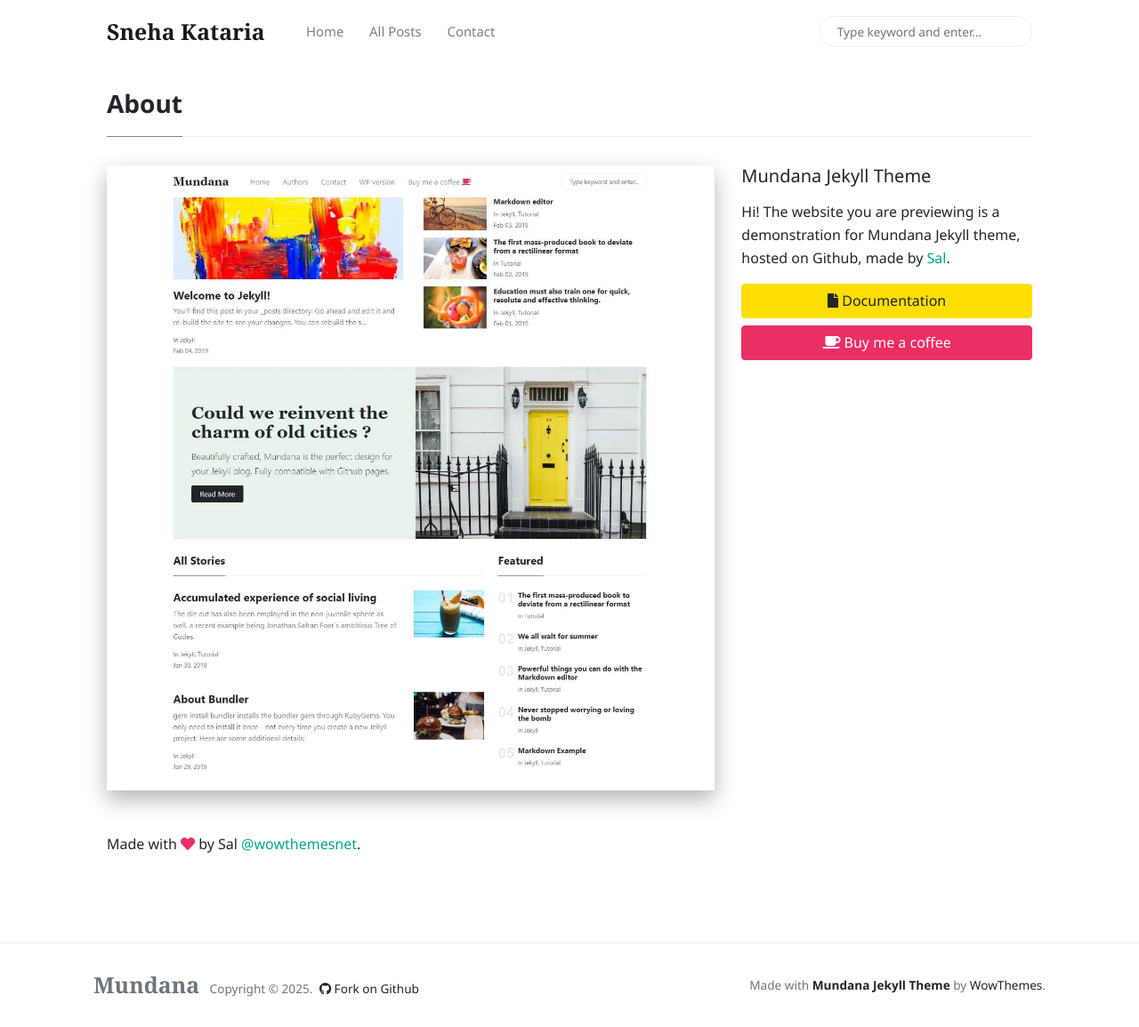
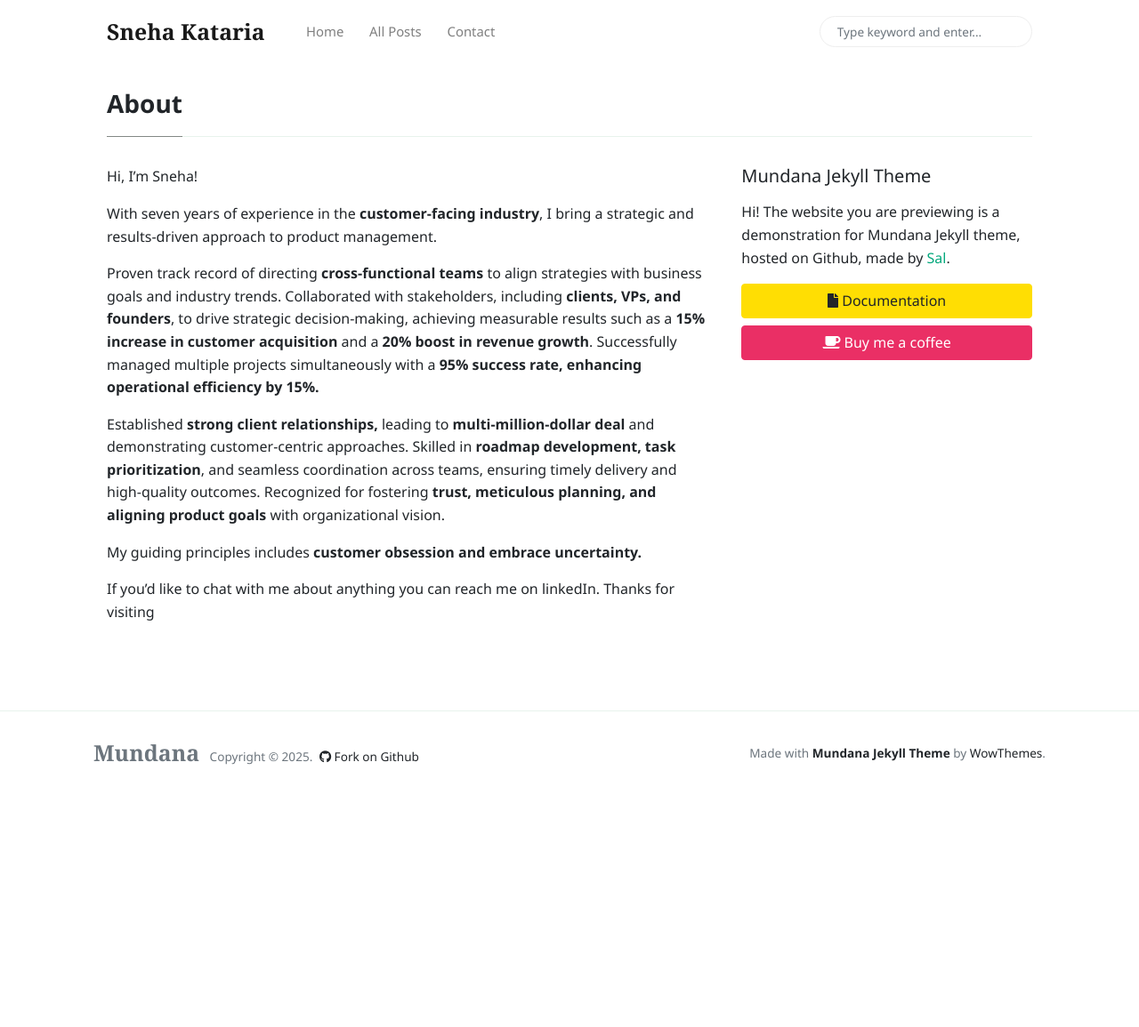
Before and after one commit to sneha-kataria/blog, a Jekyll site: the page built from _pages/about.md, in a window 1280 px wide and 1155 px high. Shown: the whole window at 89% size. Built offline with Jekyll 4.4.1, drawn with Linux system fonts in a browser that asks for light colours; nearby versions of some CDN libraries; comment, search, counter and statistics services are not loaded.

Commit message:
About me fixes.

```diff
--- a/_pages/about.md
+++ b/_pages/about.md
@@ -2,7 +2,26 @@
 title: "About"
 layout: page-sidebar
 permalink: "/about.html"
-image: "/assets/images/screenshot.jpg"
+#image: "/assets/images/screenshot.jpg"
 comments: true
 ---
-Made with <i class="fa fa-heart text-danger"></i> by Sal [@wowthemesnet](https://www.wowthemes.net/category/free-themes-templates/).
+Hi, I'm Sneha!
+
+With seven years of experience in the **customer-facing industry**, I bring a strategic and results-driven approach to
+product management.
+
+Proven track record of directing **cross-functional teams** to align strategies with business goals and industry trends.
+Collaborated with stakeholders, including **clients, VPs, and founders**, to drive strategic decision-making, achieving
+measurable results such as a **15% increase in customer acquisition** and a **20% boost in revenue growth**.
+Successfully managed multiple projects simultaneously with a **95% success rate, enhancing operational efficiency
+by 15%.**
+
+Established **strong client relationships,** leading to **multi-million-dollar deal** and demonstrating
+customer-centric approaches. Skilled in **roadmap development, task prioritization**, and seamless coordination
+across teams, ensuring timely delivery and high-quality outcomes. Recognized for fostering **trust, meticulous planning,
+and aligning product goals** with organizational vision.
+
+My guiding principles includes **customer obsession and embrace uncertainty.**
+
+If you'd like to chat with me about anything you can reach me on linkedIn.
+Thanks for visiting
```
